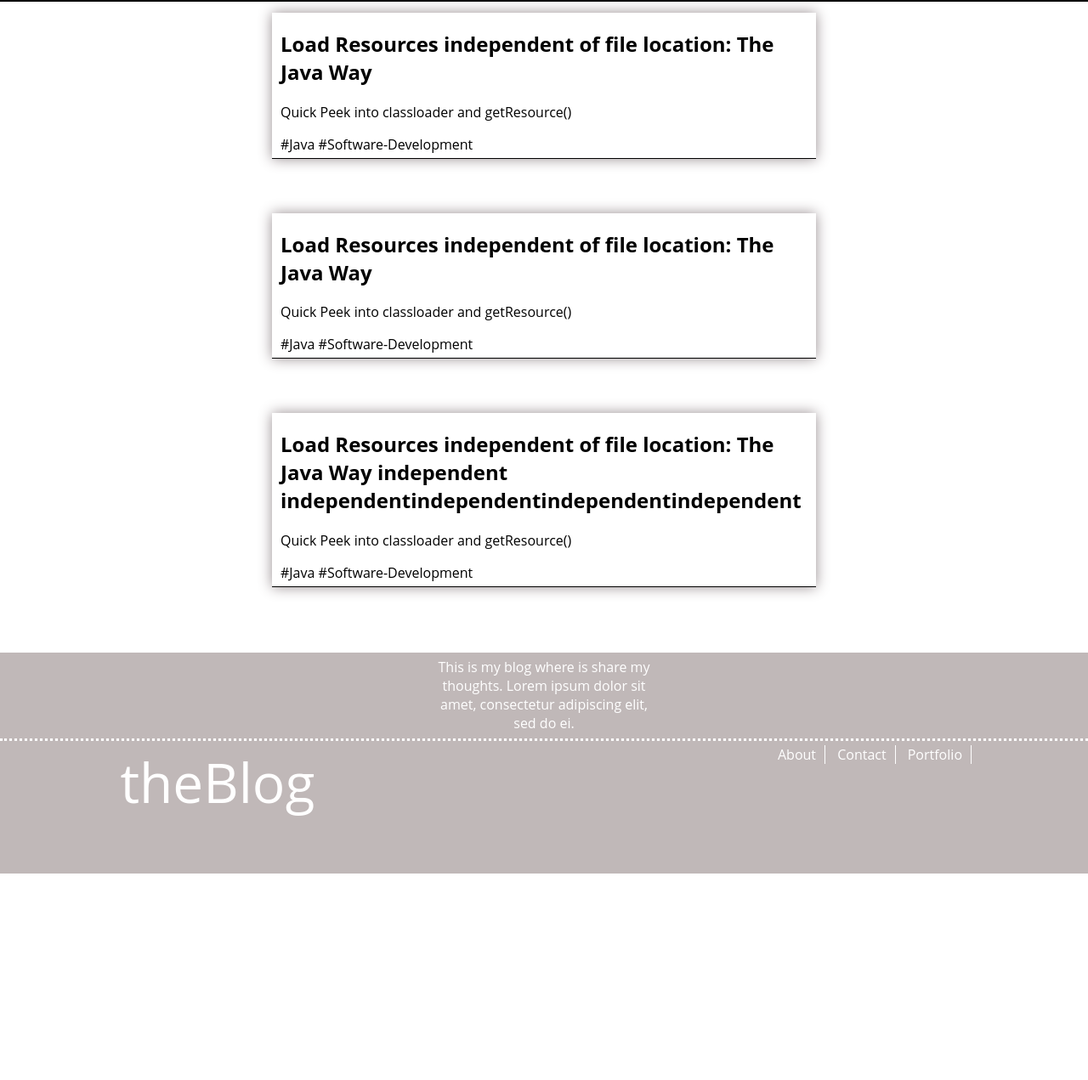
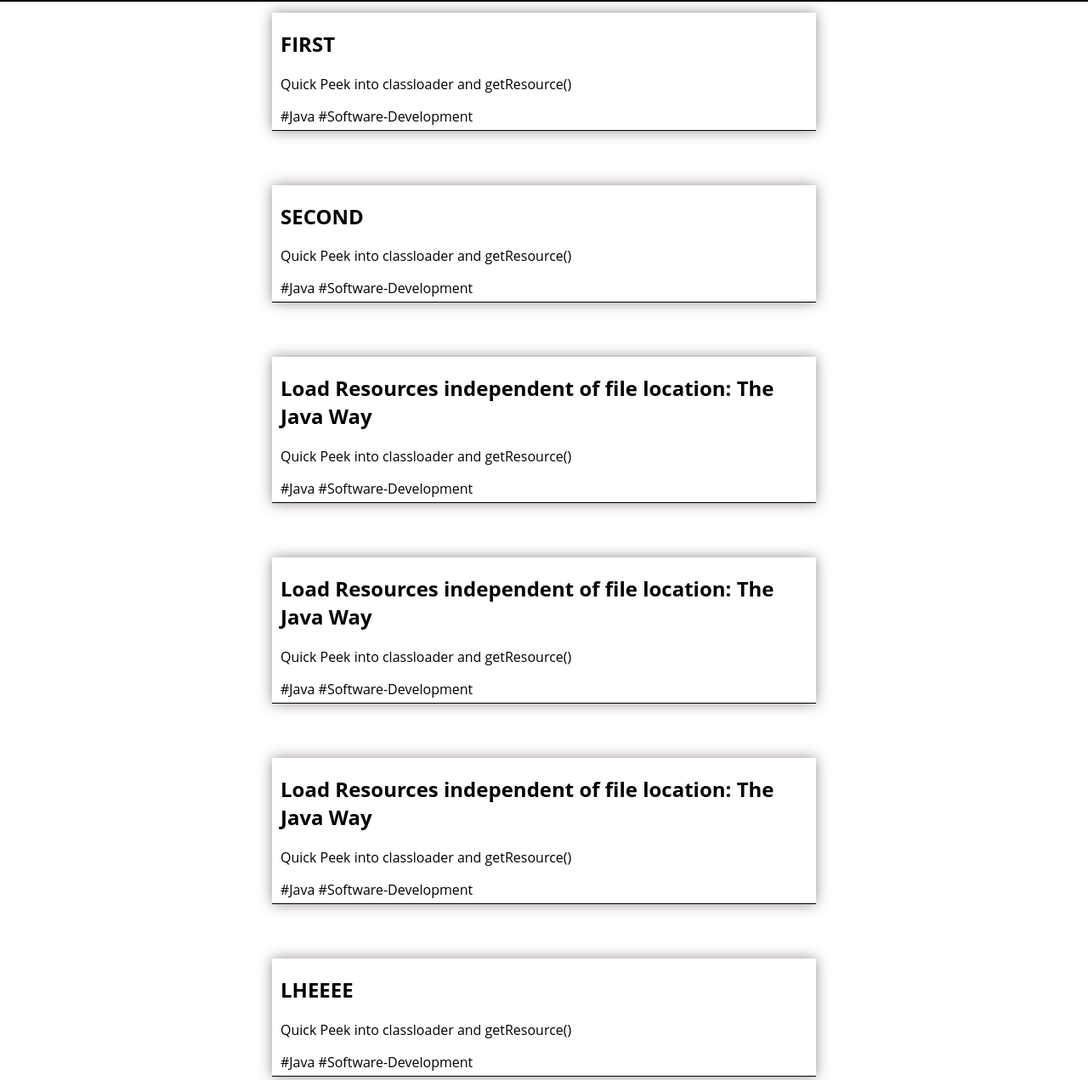
Before and after one commit to glegshot/the-blog, a plain HTML site: page index.html in a window 1280 px wide. Shown: the part 112-1383 px from the top of the page at 85% size. Before the commit the page ends 1140 px from the top, so only its background shows below. Drawn offline with Linux system fonts and the light colour scheme.

Commit message:
added min-height quick fix for  footer position

```diff
--- a/index.html
+++ b/index.html
@@ -12,8 +12,40 @@
                 <span><input type="text"/></span>
             </span>    -->
         </header>
-        <section>
+        <main>
             <div class="blog-content">
+
+                <div class="blog-item-card pointer-cursor">
+                    <div class="blog-item-description">
+                        <a>
+                            <h2>
+                                FIRST
+                            </h2>
+                            <p>
+                                Quick Peek into classloader and getResource()
+                            </p>
+                            <div>
+                                #Java #Software-Development
+                            </div>
+                        </a>
+                    </div>
+                </div>
+
+                <div class="blog-item-card pointer-cursor">
+                    <div class="blog-item-description">
+                        <a>
+                            <h2>
+                                SECOND
+                            </h2>
+                            <p>
+                                Quick Peek into classloader and getResource()
+                            </p>
+                            <div>
+                                #Java #Software-Development
+                            </div>
+                        </a>
+                    </div>
+                </div>
 
                 <div class="blog-item-card pointer-cursor">
                     <div class="blog-item-description">
@@ -51,7 +83,7 @@
                     <div class="blog-item-description">
                         <a>
                             <h2>
-                                Load Resources independent of file location: The Java Way independent independentindependentindependentindependent
+                                Load Resources independent of file location: The Java Way
                             </h2>
                             <p>
                                 Quick Peek into classloader and getResource()
@@ -63,9 +95,24 @@
                     </div>
                 </div>
 
+                <div class="blog-item-card pointer-cursor">
+                    <div class="blog-item-description">
+                        <a>
+                            <h2>
+                                LHEEEE
+                            </h2>
+                            <p>
+                                Quick Peek into classloader and getResource()
+                            </p>
+                            <div>
+                                #Java #Software-Development
+                            </div>
+                        </a>
+                    </div>
+                </div>
 
             </div>
-        </section>
+        </main>
         <footer>
             <div id="blog-description">
                 This is my blog where is share my thoughts.
--- a/styles/homepage.css
+++ b/styles/homepage.css
@@ -30,15 +30,16 @@ header > .blog-header-item > span{
     padding-right: 10px;
 }
 
-section{
+main{
     display: grid;
     grid-template-columns: 1fr 2fr 1fr;
     background-color: white;
     width: 100%;
     color: black;
+    min-height: 100vh;
 }
 
-section > .blog-content{
+main > .blog-content{
     grid-column: 2/3;
     padding-top: 2%;
     padding-bottom: 2%;
```
